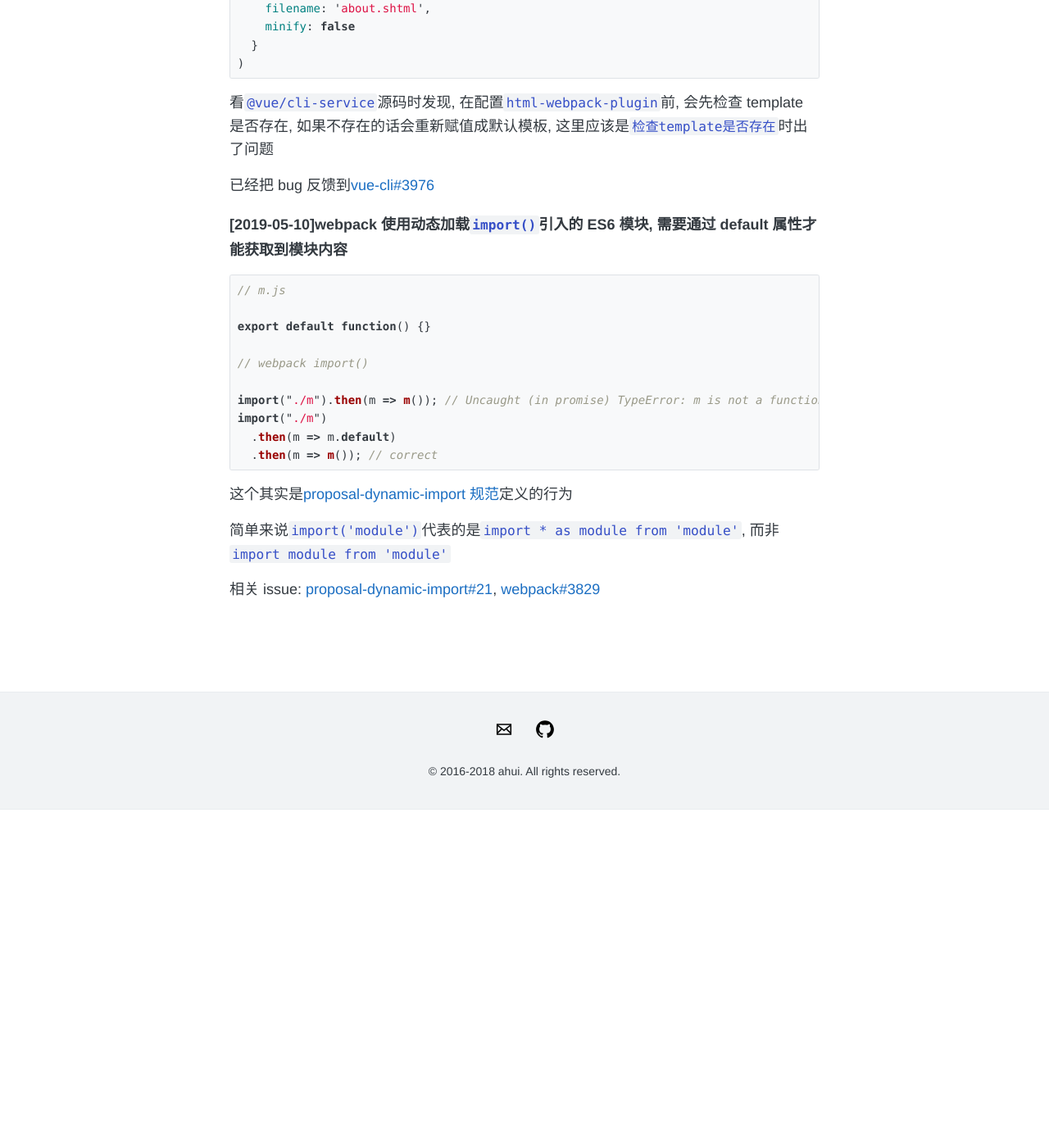
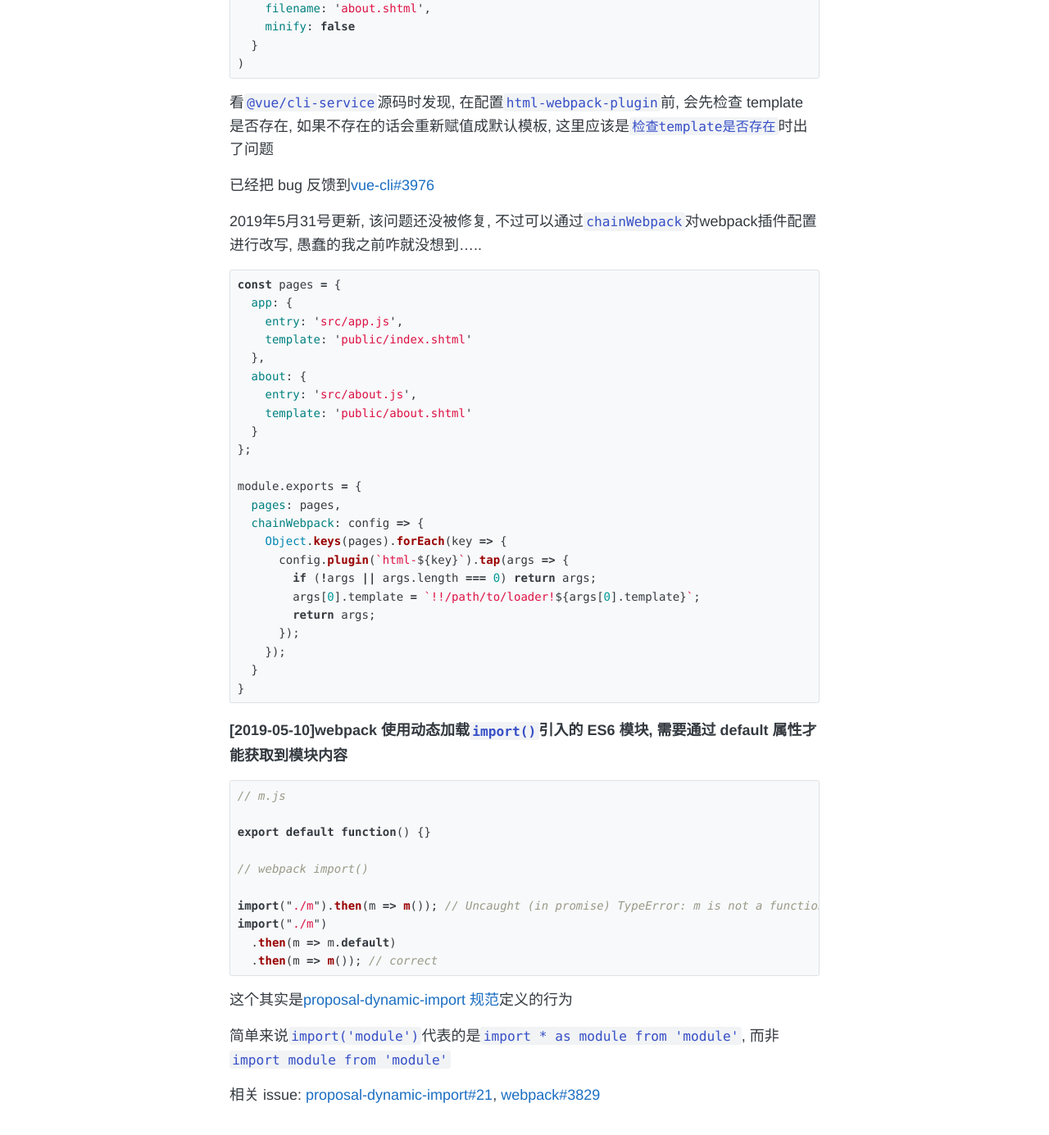
Before and after one commit to funkyLover/blog, a Jekyll site: the page built from notes/_posts/2020-05-10-notes.md, in a window 1280 px wide and 1400 px high, scrolled down 5595 px. Shown: the top 1385 px of the window at 82% size. Built offline with Jekyll 4.4.1, drawn with Linux system fonts in a browser that asks for light colours; comment, search, counter and statistics services are not loaded; before the commit the page ends 6583 px from its top, so only the background shows below that.

Commit message:
[note]add;

````diff
--- a/notes/_posts/2020-05-10-notes.md
+++ b/notes/_posts/2020-05-10-notes.md
@@ -249,6 +249,34 @@ new HtmlWebpackPlugin(
 
 已经把 bug 反馈到[vue-cli#3976](https://github.com/vuejs/vue-cli/issues/3976)
 
+2019年5月31号更新, 该问题还没被修复, 不过可以通过`chainWebpack`对webpack插件配置进行改写, 愚蠢的我之前咋就没想到.....
+
+```js
+const pages = {
+  app: {
+    entry: 'src/app.js',
+    template: 'public/index.shtml'
+  },
+  about: {
+    entry: 'src/about.js',
+    template: 'public/about.shtml'
+  }
+};
+
+module.exports = {
+  pages: pages,
+  chainWebpack: config => {
+    Object.keys(pages).forEach(key => {
+      config.plugin(`html-${key}`).tap(args => {
+        if (!args || args.length === 0) return args;
+        args[0].template = `!!/path/to/loader!${args[0].template}`;
+        return args;
+      });
+    });
+  }
+}
+```
+
 ##### [2019-05-10]webpack 使用动态加载`import()`引入的 ES6 模块, 需要通过 default 属性才能获取到模块内容
 
 ```js
````
